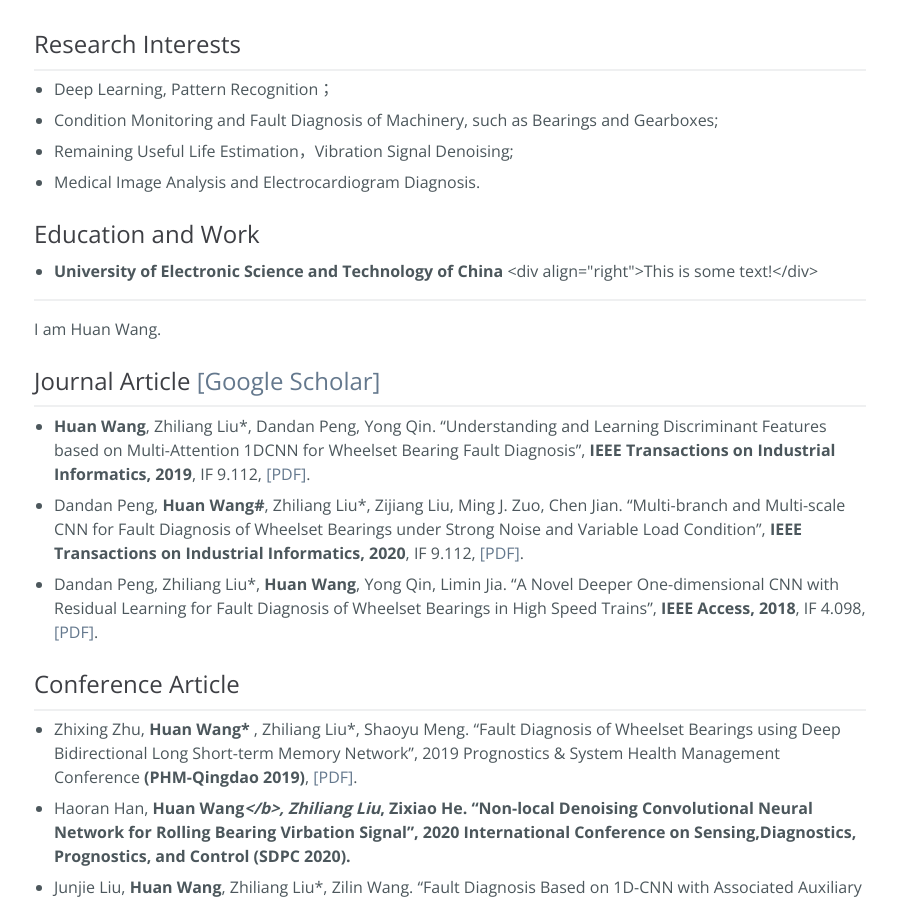
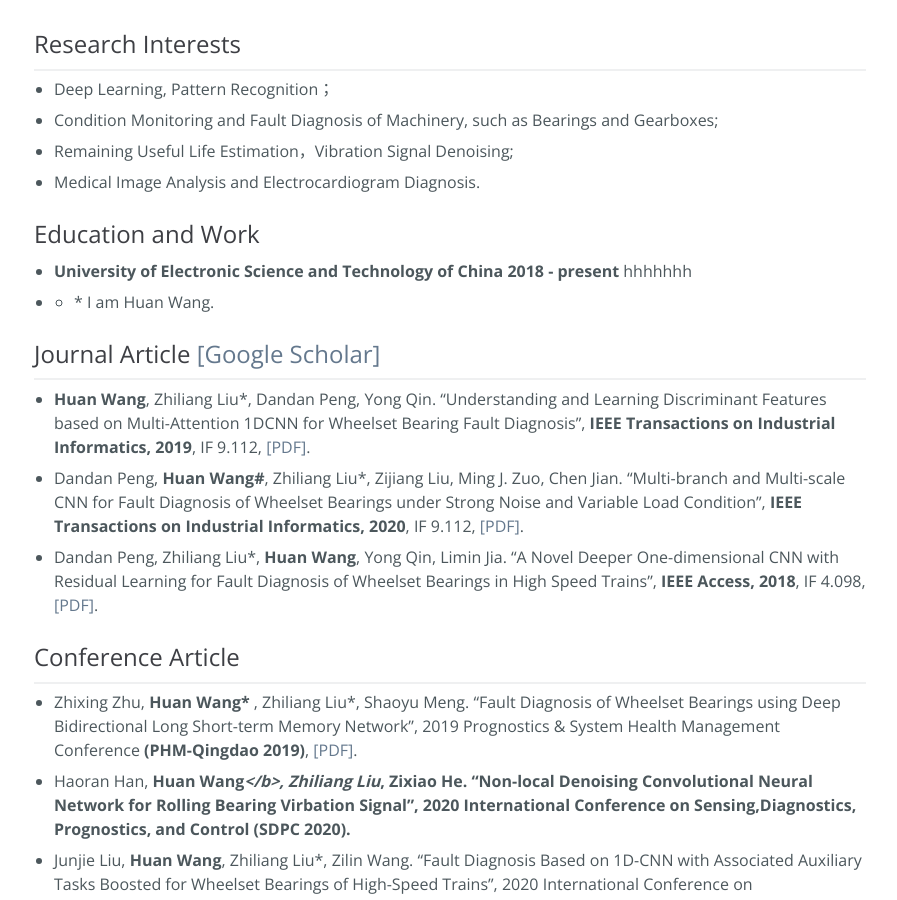
Before and after one commit to WH-HuanWang/WH-HuanWang.github.io, a Jekyll site: the page built from index.md, in a window 1280 px wide and 900 px high, scrolled down 511 px. Shown: the whole window, without its empty margins (190-1087 px from the left). Built offline with Jekyll 4.4.1, drawn with Linux system fonts in a browser that asks for light colours.

Commit message:
Update index.md

```diff
--- a/index.md
+++ b/index.md
@@ -28,8 +28,8 @@ description: Let you know me and my research better.
 * Medical Image Analysis and Electrocardiogram Diagnosis.
 
 ## Education and Work
-* <b>University of Electronic Science and Technology of China</b>   <div align="right">This is some text!</div>
-
+* <b>University of Electronic Science and Technology of China</b>   <b align="right">2018 - present</b>
+hhhhhhh
 * * *
 I am Huan Wang.
 
```
